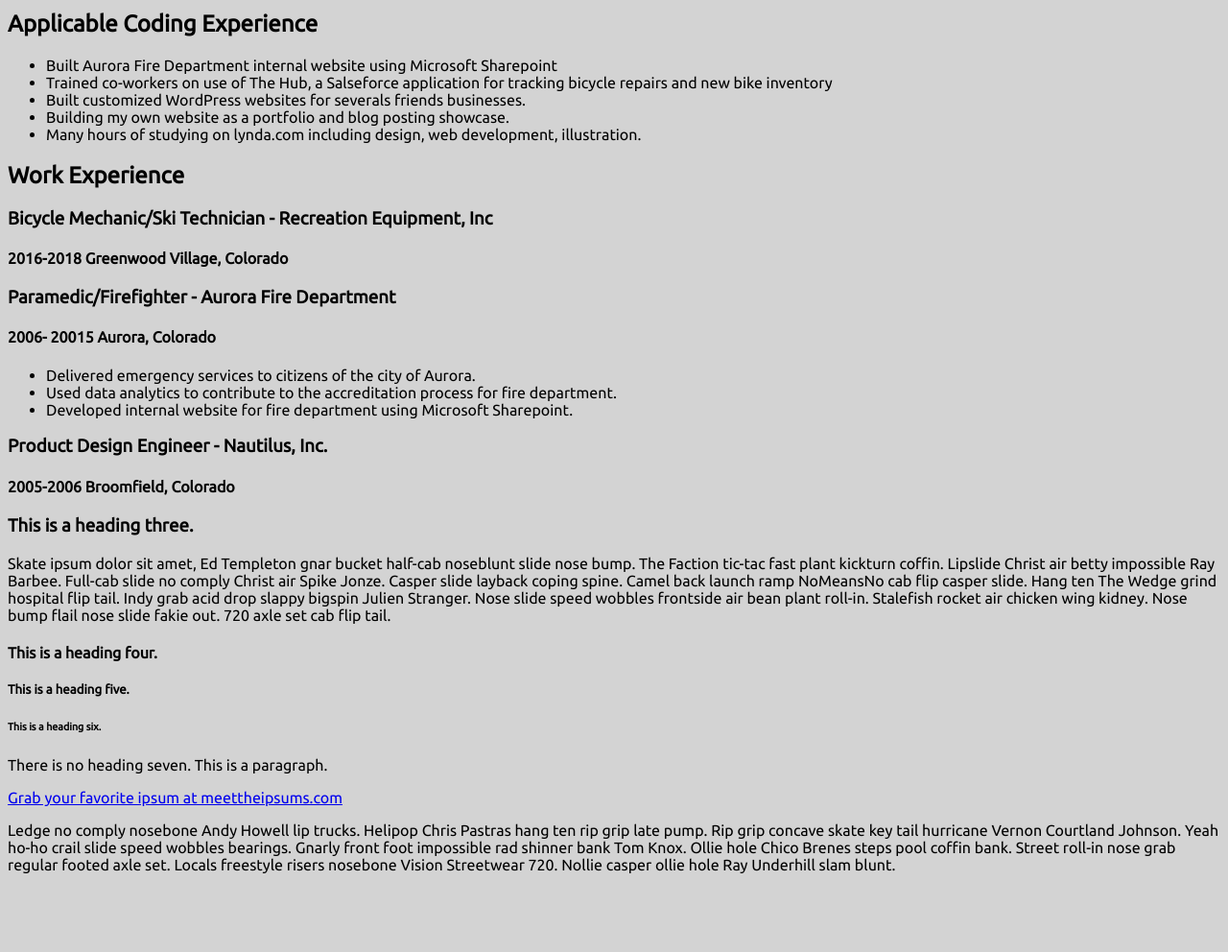
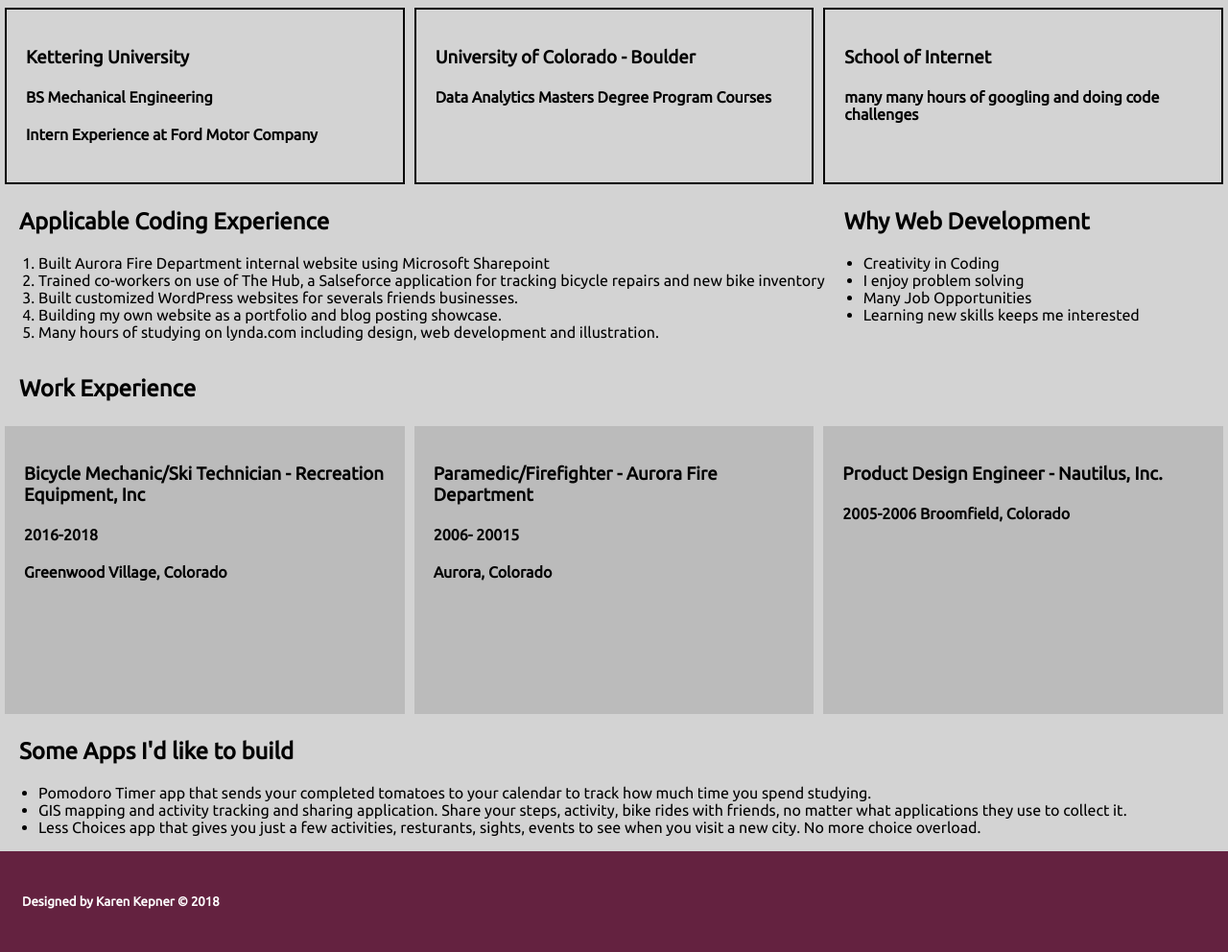
Before and after one commit to karenkepner/start-project-resume, a plain HTML site: page index.html in a window 1280 px wide. Shown: the part 398-1390 px from the top of the page at 96% size. Before the commit the page ends 1324 px from the top, so only its background shows below. Drawn offline with Linux system fonts and the light colour scheme.

Commit message:
add styling to html

```diff
--- a/css/styles.css
+++ b/css/styles.css
@@ -9,6 +9,7 @@
 body {
 	font-family: 'Ubuntu', sans-serif;
 	background: #d3d3d3;
+  margin: 0;
 }
 
 header {
@@ -32,13 +33,11 @@
 	border-radius: 50%;
 }
 
-/* .header-image:hover {
-  border-radius: 50%;
-  background: url('../img/karen_outside_blue_chair.jpg');
-} */
+section h2 {
+  padding-left: 20px;
+}
 
 /* navigation bar */
-
 #top-nav {
   display: flex;
   background: #642240;
@@ -46,14 +45,10 @@
   margin: 0;
 }
 
-#top-nav ul {
-}
-
 #top-nav li {
   flex-grow: 1;
   text-align: center;
   list-style-type: none;
-
   padding: 5px 20px;
 }
 
@@ -65,3 +60,110 @@
 #top-nav a:hover {
   color: #3FA1AE;
 }
+
+.code-experience {
+  display: flex;
+}
+/* school experience styles */
+/*
+this helped figure out the card flip, thanks w3c schools.
+https://www.w3schools.com/howto/tryit.asp?filename=tryhow_css_flip_card
+*/
+.schools {
+  display: flex;
+}
+
+.school {
+  width: 33.33333%;
+  border: 2px black solid;
+  padding: 20px;
+  margin: 5px;
+}
+
+/* work experience styles */
+.work-container {
+  display: flex;
+  width: 100%;
+}
+
+.card {
+  width: 33.333%;
+  margin: 5px;
+  background-color: transparent;
+  min-width: 300px;
+  min-height: 300px;
+  perspective: 1000px;
+}
+
+.card:hover .card-inner {
+  transform: rotateY(180deg);
+}
+
+.card-inner {
+  position: relative;
+  width: 100%;
+  height: 100%;
+  transition: transform 0.6s;
+  transform-style: preserve-3d;
+}
+
+.front, .back {
+  position: absolute;
+  width: 100%;
+  height: 100%;
+  backface-visibility: hidden;
+  padding: 20px;
+
+}
+
+.front {
+  background-color: #BBB;
+  color: black;
+}
+
+.back {
+  background-color: #3FA1AE;
+  color: #FFF;
+  transform: rotateY(180deg);
+}
+
+footer {
+  background: #642240;
+  padding: 23px;
+  color: #FFF;
+}
+
+@media screen and (max-width: 780px) {
+  header {
+    flex-direction: column;
+  }
+
+  .header-image {
+    width: 100%;
+  }
+
+  .code-experience {
+    flex-direction: column;
+  }
+
+  .title-block {
+    width: 100%;
+    text-align: center;
+  }
+  .schools {
+    flex-direction: column;
+  }
+
+  .school {
+    width: 100%;
+  }
+
+  .work-container {
+    flex-direction: column;
+  }
+
+  .card {
+    width: 100%;
+    height: 100%;
+  }
+}
--- a/index.html
+++ b/index.html
@@ -2,7 +2,7 @@
 <html>
 	<head>
 	  	<meta charset="utf-8" lang="en">
-	    <meta name="description" content="This is a starter file for a new web application| Easy Start">
+	    <meta name="description" content="simple resume for Karen Kepner, future software engineering student">
 	    <meta name="viewport" content="width=device-width, initial-scale=1">
 			<link href="https://fonts.googleapis.com/css?family=Ubuntu" rel="stylesheet">
 			<link rel="stylesheet" href="css/styles.css">
@@ -21,9 +21,6 @@
 				<h3 class="mission">Ready to start a full time software engineering program to fullfill my goal to become a full stack web development professional.</h3>
 			</div>
 		</header>
-		<section class="education">
-			<!--this is for mission statement, why I want to be a FSWD  -->
-		</section>
 		<nav>
 			<ul id="top-nav">
 				<li><a href="https://github.com/karenkepner" target="_blank">GitHub</a></li>
@@ -31,48 +28,103 @@
 				<li><a href="http://kepnerplace.com/" target="_blank">Personal Website</a></li>
 			</ul>
 		</nav>
-		<section class="code-experience">
+		<section class="education">
 			<h2>Education</h2>
+			<div class="schools">
+				<div class="school">
+					<h3>Kettering University</h3>
+					<h4>BS Mechanical Engineering</h4>
+					<h4>Intern Experience at Ford Motor Company</h4>
+				</div>
+				<div class="school">
+					<h3>University of Colorado - Boulder</h3>
+					<h4>Data Analytics Masters Degree Program Courses</h4>
+				</div>
+				<div class="school">
+					<h3>School of Internet</h3>
+					<h4>many many hours of googling and doing code challenges</h4>
+				</div>
+			</div>
 		</section>
 		<section class="code-experience">
+			<div class="left">
 				<h2>Applicable Coding Experience</h2>
-				<ul>
+				<ol>
 					<li>Built Aurora Fire Department internal website using Microsoft Sharepoint</li>
 					<li>Trained co-workers on use of The Hub, a Salseforce application for tracking bicycle repairs and new bike inventory</li>
 					<li>Built customized WordPress websites for severals friends businesses.</li>
 					<li>Building my own website as a portfolio and blog posting showcase.</li>
-					<li>Many hours of studying on lynda.com including design, web development, illustration.</li>
+					<li>Many hours of studying on lynda.com including design, web development and illustration.</li>
+				</ol>
+			</div>
+			<div class="right">
+				<h2>Why Web Development</h2>
+				<ul>
+					<li>Creativity in Coding</li>
+					<li>I enjoy problem solving</li>
+					<li>Many Job Opportunities</li>
+					<li>Learning new skills keeps me interested</li>
 				</ul>
+			</div>
 		</section>
 		<section class="work">
 			<h2>Work Experience</h2>
+				<div class="work-container">
+					<div class="card">
+						<div class="card-inner">
+							<div class="front">
 								<h3>Bicycle Mechanic/Ski Technician - Recreation Equipment, Inc</h3>
-				<h4>2016-2018 Greenwood Village, Colorado</h4>
-
+								<h4>2016-2018</h4>
+								<h4>Greenwood Village, Colorado</h4>
+							</div>
+							<div class="back">
+								<h3>Bicycle Mechanic/Ski Technician - Recreation Equipment, Inc</h3>
+								<p>Build and repair bicycles, schedule bicycle maintenance, track maintenance in salseforce, tune skis and snowboards, mount and test ski bindings.</p>
+							</div>
+						</div>
+					</div>
+						<div class="card">
+							<div class="card-inner">
+								<div class="work2 front">
 									<h3>Paramedic/Firefighter - Aurora Fire Department</h3>
-				<h4>2006- 20015 Aurora, Colorado</h4>
+									<h4>2006- 20015</h4>
+									<h4>Aurora, Colorado</h4>
+								</div>
+							<div class="work2 back">
+								<h3>Paramedic/Firefighter - Aurora Fire Department</h3>
 									<ul>
 										<li>Delivered emergency services to citizens of the city of Aurora.</li>
 										<li>Used data analytics to contribute to the accreditation process for fire department.</li>
 										<li>Developed internal website for fire department using Microsoft Sharepoint.</li>
 									</ul>
-
+							</div>
+						</div>
+					</div>
+					<div class="card">
+						<div class="card-inner">
+							<div class="work3 front">
 								<h3>Product Design Engineer - Nautilus, Inc.</h3>
 								<h4>2005-2006 Broomfield, Colorado</h4>
-
+							</div>
+							<div class="work3 back">
+								<h3>Product Design Engineer - Nautilus, Inc.</h3>
+								<h4>Designed fitness equipment.</h4>
+								<img src="img/bowflex-revolution.png" alt="bowflex revolution xp home fitness equipment" width="150px">
+							</div>
+						</div>
+					</div>
 		</section>
-
-				<h3>This is a heading three.</h3>
-					<p>Skate ipsum dolor sit amet, Ed Templeton gnar bucket half-cab noseblunt slide nose bump. The Faction tic-tac fast plant kickturn coffin. Lipslide Christ air betty impossible Ray Barbee. Full-cab slide no comply Christ air Spike Jonze. Casper slide layback coping spine. Camel back launch ramp NoMeansNo cab flip casper slide. Hang ten The Wedge grind hospital flip tail. Indy grab acid drop slappy bigspin Julien Stranger. Nose slide speed wobbles frontside air bean plant roll-in. Stalefish rocket air chicken wing kidney. Nose bump flail nose slide fakie out. 720 axle set cab flip tail.</p>
-					<h4>This is a heading four.</h4>
-						<h5>This is a heading five.</h5>
-							<h6>This is a heading six.</h6>
-								<p>There is no heading seven. This is a paragraph.</p>
-
-								<a href="https://meettheipsums.com/" target="_blank" aria-label="Go to the meet the ipsums website and generate your own placeholder text.">Grab your favorite ipsum at meettheipsums.com</a>
-								<p>Ledge no comply nosebone Andy Howell lip trucks. Helipop Chris Pastras hang ten rip grip late pump. Rip grip concave skate key tail hurricane Vernon Courtland Johnson. Yeah ho-ho crail slide speed wobbles bearings. Gnarly front foot impossible rad shinner bank Tom Knox. Ollie hole Chico Brenes steps pool coffin bank. Street roll-in nose grab regular footed axle set. Locals freestyle risers nosebone Vision Streetwear 720. Nollie casper ollie hole Ray Underhill slam blunt.</p>
-
-
+		<section>
+			<h2>Some Apps I'd like to build</h2>
+				<ul>
+					<li>Pomodoro Timer app that sends your completed tomatoes to your calendar to track how much time you spend studying.</li>
+					<li>GIS mapping and activity tracking and sharing application. Share your steps, activity, bike rides with friends, no matter what applications they use to collect it.</li>
+					<li>Less Choices app that gives you just a few activities, resturants, sights, events to see when you visit a new city. No more choice overload.</li>
+				</ul>
+		</section>
+		<footer>
+			<h5>Designed by Karen Kepner &copy 2018</h5>
+		</footer>
 		<script src="js/app.js"></script>
   </body>
 </html>
```
Also changed, not shown: img/bowflex-revolution.png (added). Lines whose indentation alone changed are shown as unchanged.
